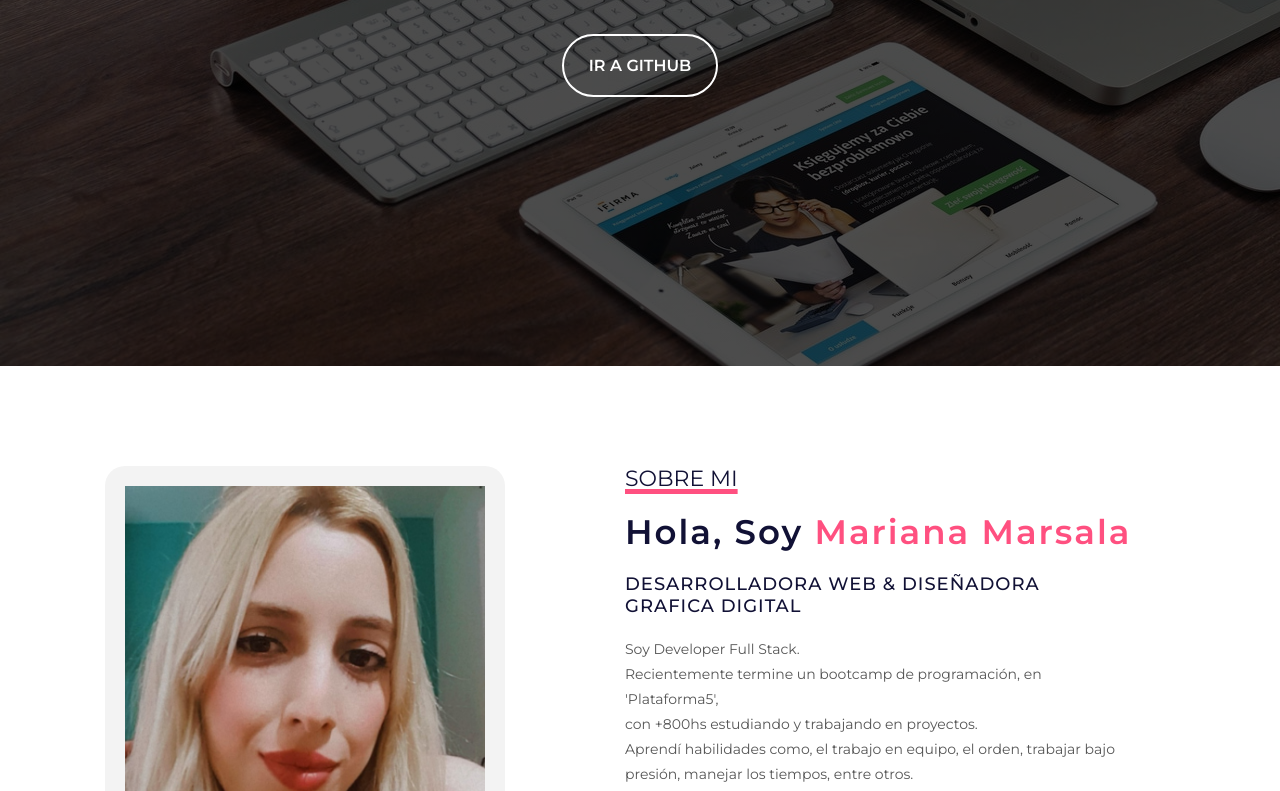
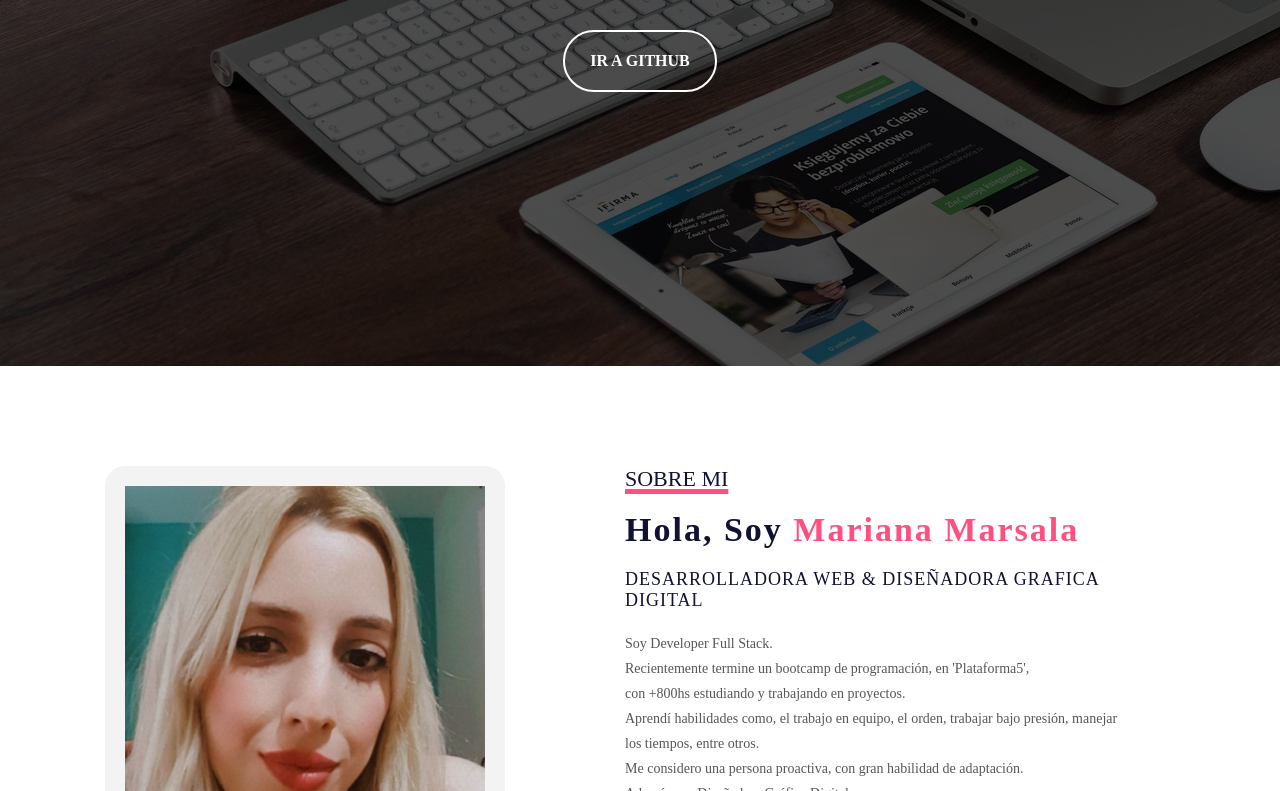
Before and after one commit to marsala-mariana/MiPortafolio2023, a plain HTML site: page index.html in a window 1280 px wide. Shown: the part 434-1225 px from the top of the page. Drawn offline with Linux system fonts and the light colour scheme; a script that the page names is missing.

Commit message:
mofidicacion de estilos

```diff
--- a/estilo.css
+++ b/estilo.css
@@ -1,9 +1,7 @@
-@import url("https://fonts.googleapis.com/css2?family=Montserrat:wght@200;300;400;500;600&display=swap");
 * {
   margin: 0;
   padding: 0;
   box-sizing: border-box;
-  font-family: "Montserrat";
 }
 
 html {
```
